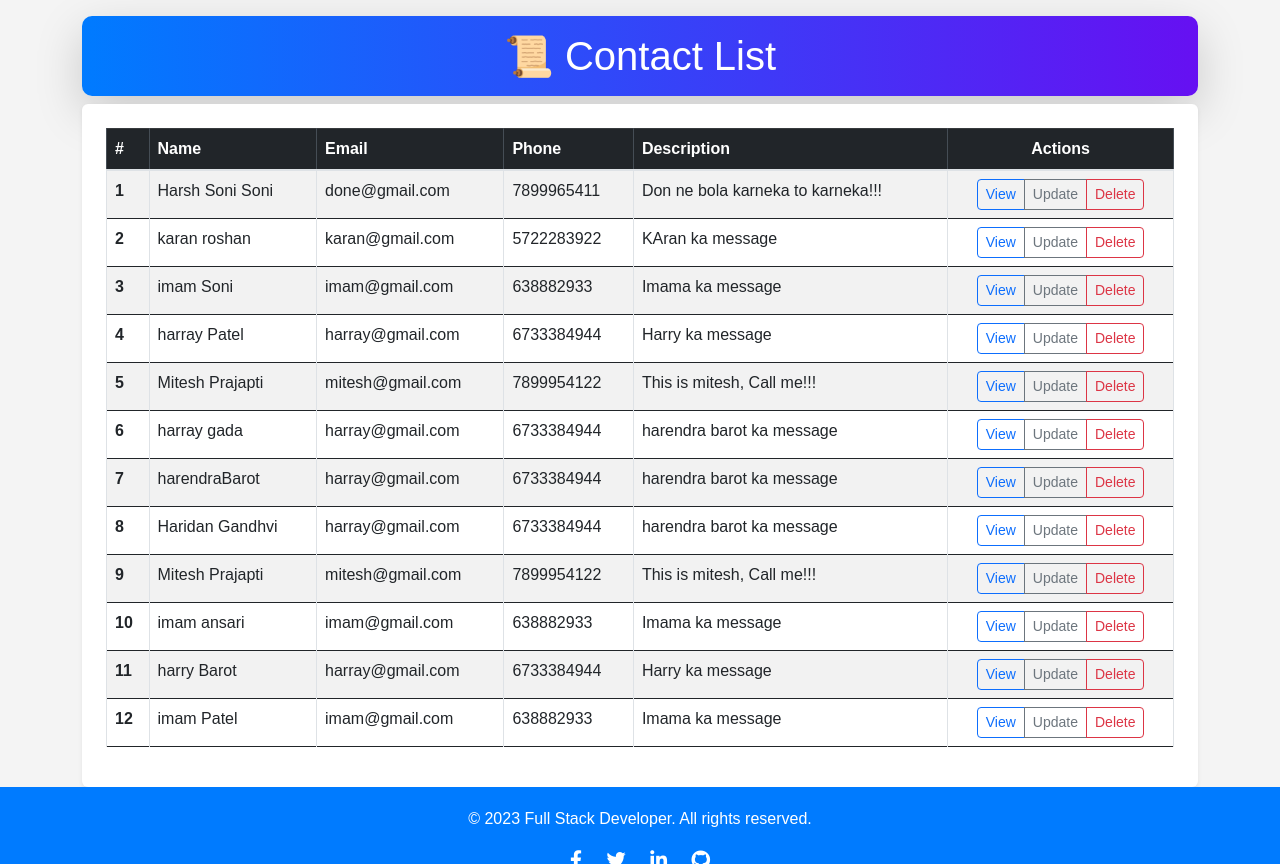
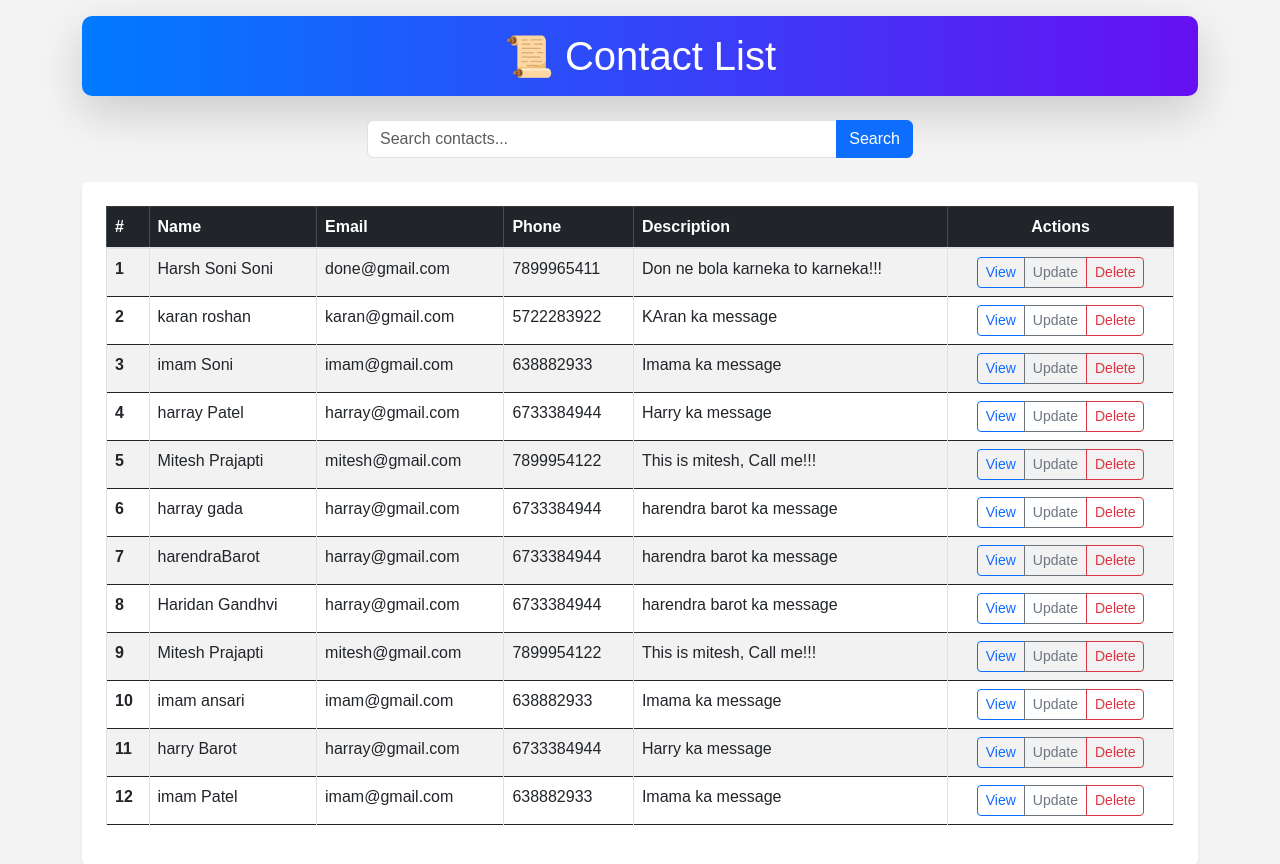
Before and after one commit to iam-harshsoni/DjangoLearning, a Django app: page /contactList/ in a window 1280 px wide. Shown: the part 120-984 px from the top of the page. Run offline with Django 5.2, Linux system fonts and the light colour scheme; a user stored in the database is signed in; data comes from the database, SQL or seed files in the repository; both versions use the stored data as it was after the commit; some libraries are stand-ins or nearby versions.

Commit message:
Made changes in url and view files

```diff
--- a/demoAllInOne/home/urls.py
+++ b/demoAllInOne/home/urls.py
@@ -1,13 +1,15 @@
 from django.contrib import admin
 from django.urls import path
 from home import views
+from home.views import *
 
 urlpatterns = [
     path('admin/', admin.site.urls),
     path('',views.index, name="home"),
     path('services/',views.services, name="services"),
-    path('contact/',views.contact, name="contact"),
-    path('contact/<id>',views.contact, name="contact"),
+    path('contact/',views.contact, name="contact"),        # this contact is also valid
+    # path('contact/<id>',views.contact, name="contact"),  # this views.contact is valid
+    path('contact/<id>', contactList, name="contactList"),
     path('contactList/',views.contactList, name="contactList"),
     path('delete_contactList/<id>/', views.delete_contactList, name="delete_contactList"),
     path('about/',views.about, name="about"),
--- a/demoAllInOne/home/views.py
+++ b/demoAllInOne/home/views.py
@@ -60,8 +60,13 @@ def contactList(request):
         return redirect("/login")
 
     queryset = Contact.objects.all()
+
+
+    search_query = request.GET.get("search")
+    if search_query:
+        queryset = Contact.objects.filter(name__icontains=search_query) | Contact.objects.filter(email__icontains=search_query) | Contact.objects.filter(phone__icontains=search_query) | Contact.objects.filter(desc__icontains=search_query)
+
     context={'contactList' : queryset}
-
     return render(request, "contactList.html", context)
 
 def delete_contactList(request,id):
--- a/demoAllInOne/templates/contact.html
+++ b/demoAllInOne/templates/contact.html
@@ -28,6 +28,7 @@
         style="background: linear-gradient(to right, #0066ff, #00ccff);">
         <h1>Contact Us</h1>
     </div>
+
     <div class="contact-form mt-5 p-4 border rounded shadow-sm bg-light">
         <h2 class="text-primary">Contact Us Form</h2>
         <form method="POST"
--- a/demoAllInOne/templates/contactList.html
+++ b/demoAllInOne/templates/contactList.html
@@ -17,6 +17,16 @@
         style="background: linear-gradient(90deg, #007bff, #6610f2); border-radius: 10px;">
         📜 Contact List
     </h1>
+
+    <!-- Search Form -->
+    <div class="row mb-4">
+        <div class="col-md-6 offset-md-3 mt-3">
+            <form class="input-group">
+                <input type="text" name="search" class="form-control" placeholder="Search contacts..." aria-label="Search contacts" aria-describedby="button-search">
+                <button class="btn btn-primary" type="submit" id="button-search">Search</button>
+            </form>
+        </div>
+    </div>
 
     <!-- Table Container -->
     <div class="table-responsive shadow-sm p-4 bg-white rounded">
```
Also changed, not shown: demoAllInOne/db.sqlite3.
